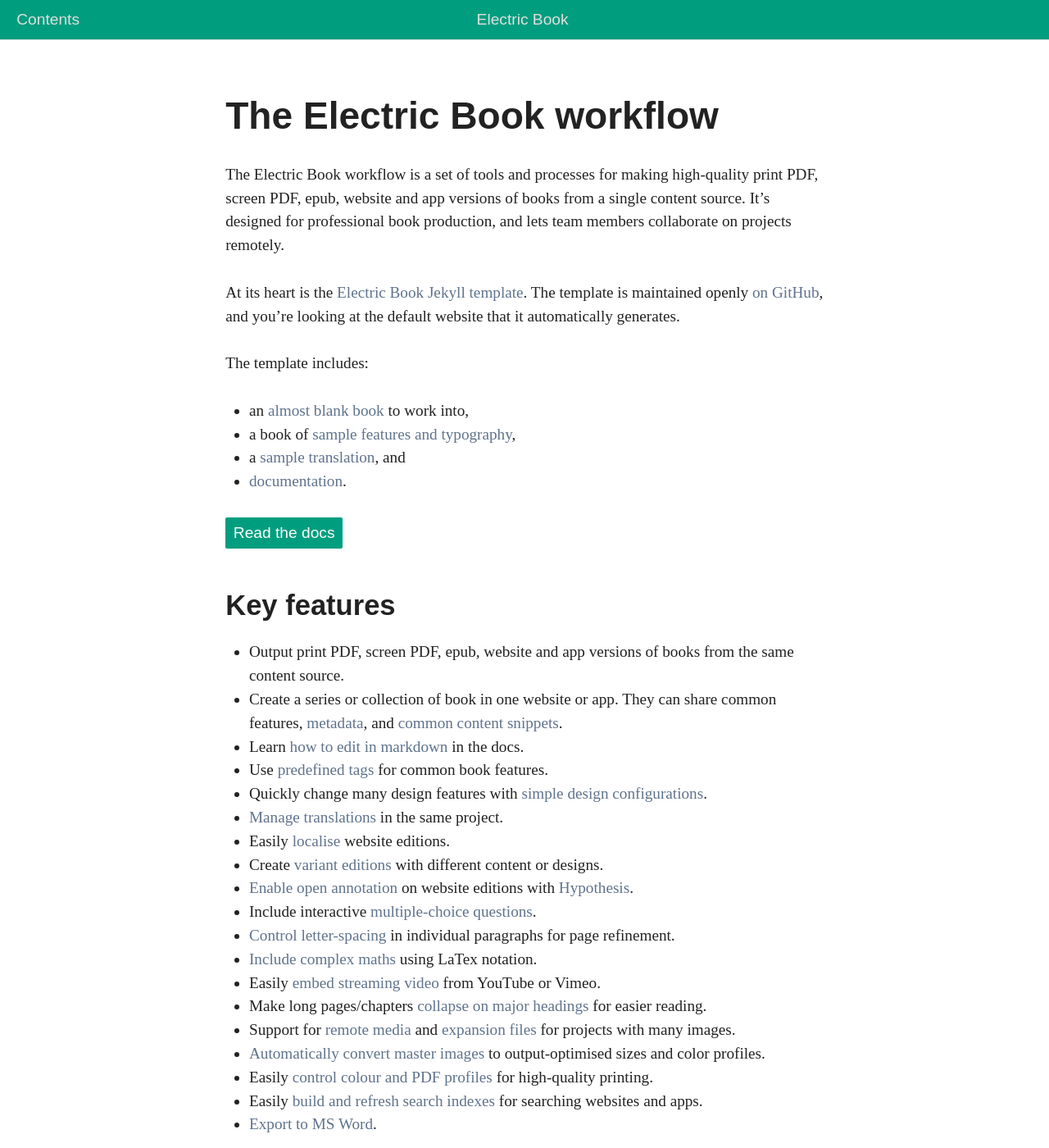
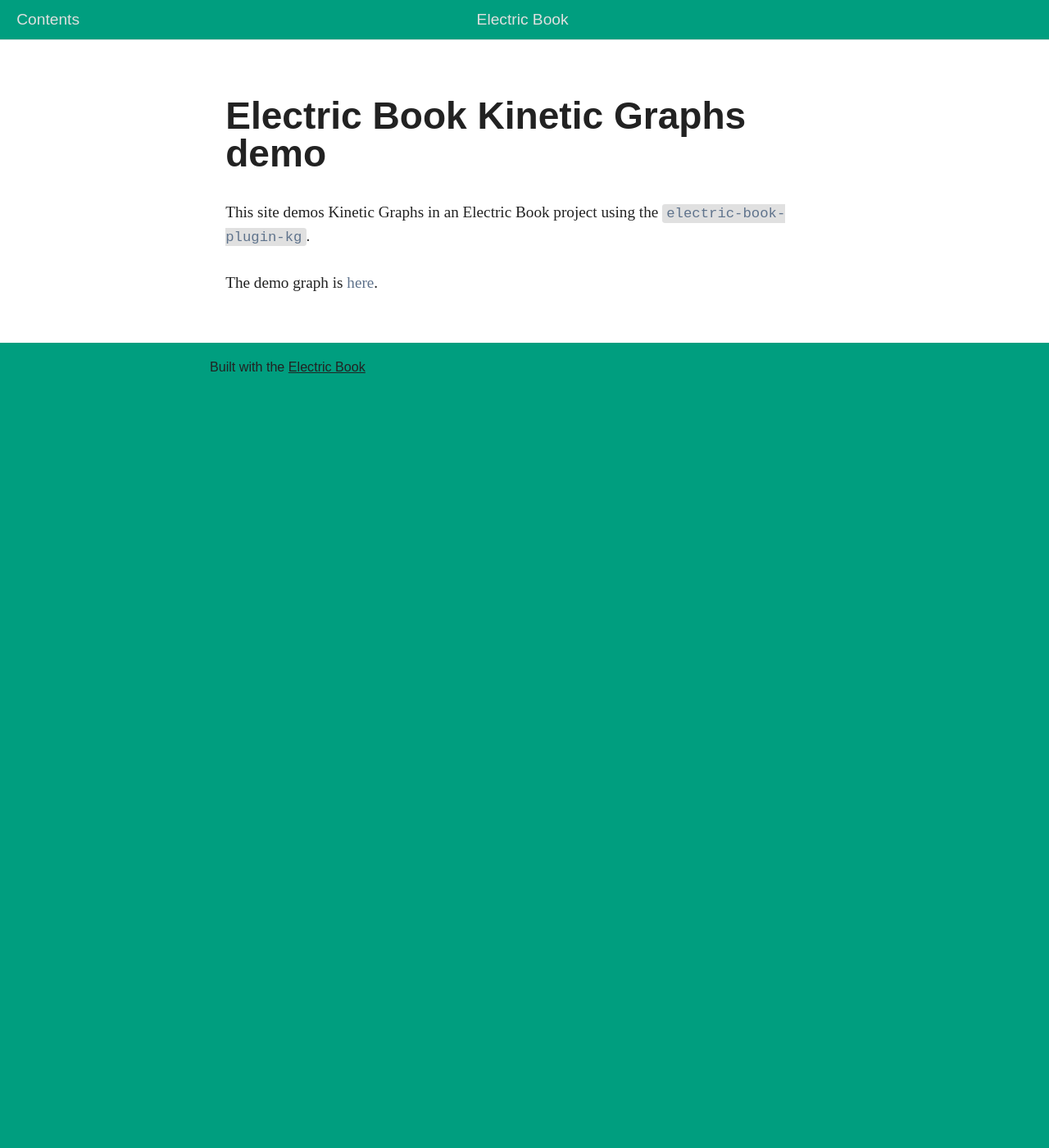
Before and after one commit to electricbookworks/eb-kg-demo, a Jekyll site: the page built from index.md, in a window 1280 px wide and 1400 px high. Shown: the whole window at 82% size. Built offline with Jekyll 4.4.1, drawn with Linux system fonts in a browser that asks for light colours; some of the changed text lies outside the part shown.

Commit message:
Add demo graph to text

```diff
--- a/index.md
+++ b/index.md
@@ -3,60 +3,8 @@
 style: home
 ---
 
-# The Electric Book workflow
+# Electric Book Kinetic Graphs demo
 
-The Electric Book workflow is a set of tools and processes for making high-quality print PDF, screen PDF, epub, website and app versions of books from a single content source. It's designed for professional book production, and lets team members collaborate on projects remotely.
+This site demos Kinetic Graphs in an Electric Book project using the [`electric-book-plugin-kg`](https://github.com/electricbookworks/electric-book-plugin-kg).
 
-At its heart is the [Electric Book Jekyll template](https://github.com/electricbookworks/electric-book). The template is maintained openly [on GitHub](https://github.com/electricbookworks/electric-book), and you're looking at the default website that it automatically generates.
-
-The template includes:
-
-- an [almost blank book](book/text/0-3-contents.html) to work into,
-- a book of [sample features and typography](samples/text/00-05-contents-page.html),
-- a [sample translation](samples/fr/text/00-05-contents-page.html), and
-- {% if site.output == "web" %}[documentation](docs/index.html){% else %}[online documentation](http://electricbook.works/docs/index.html){% endif %}.
-
-{% include metadata %}
-{% if output-docs == true %}
-[Read the docs]({{ site.baseurl }}/docs)
-{:.button}
-{% endif %}
-
-## Key features
-
-- Output print PDF, screen PDF, epub, website and app versions of books from the same content source.
-- Create a series or collection of book in one website or app. They can share common features, [metadata]({{ site.baseurl }}/docs/setup/metadata.html), and [common content snippets]({{ site.baseurl }}/docs/setup/repeatable-items.html).
-- Learn [how to edit in markdown]({{ site.baseurl }}/docs/editing/markdown.html) in the docs.
-- Use [predefined tags]({{ site.baseurl }}/docs/editing/classes.html) for common book features.
-- Quickly change many design features with [simple design configurations]({{ site.baseurl }}/docs/layout/design.html).
-- [Manage translations]({{ site.baseurl }}/docs/setup/translations.html) in the same project.
-- Easily [localise]({{ site.baseurl }}/docs/setup/translations.html) website editions.
-- Create [variant editions]({{ site.baseurl }}/docs/setup/variants.html) with different content or designs.
-- [Enable open annotation]({{ site.baseurl }}/docs/setup/settings.html#annotation) on website editions with [Hypothesis](https://hypothes.is).
-- Include interactive [multiple-choice questions]({{ site.baseurl }}/docs/editing/multiple-choice-questions.html).
-- [Control letter-spacing]({{ site.baseurl }}/docs/editing/classes.html#formatting) in individual paragraphs for page refinement.
-- [Include complex maths]({{ site.baseurl }}/docs/editing/maths.html) using LaTex notation.
-- Easily [embed streaming video]({{ site.baseurl }}/docs/editing/video.html) from YouTube or Vimeo.
-- Make long pages/chapters [collapse on major headings]({{ site.baseurl }}/docs/layout/content-accordion.html) for easier reading.
-- Support for [remote media]({{ site.baseurl }}/docs/images/external-media.html) and [expansion files]({{ site.baseurl }}/docs/output/app-output.html#android) for projects with many images.
-- [Automatically convert master images]({{ site.baseurl }}/docs/images/image-conversions.html) to output-optimised sizes and color profiles.
-- Easily [control colour and PDF profiles]({{ site.baseurl }}/docs/layout/colour-profiles.html) for high-quality printing.
-- Easily [build and refresh search indexes]({{ site.baseurl }}/docs/setup/search-indexes.html) for searching websites and apps.
-- [Export to MS Word]({{ site.baseurl }}/docs/output/word-output.html).
-
-The Electric Book workflow is maintained at [Electric Book Works](http://electricbookworks.com), who also provide paid book-hosting and support plans for publishers.
-{:#support}
-
-<!-- Remove these comment tags to activate a project home page for your book project
-
-{% include metadata %}
-
-# {{ project-name }}
-
-{{ project-description }}
-
-{% for book in site.data.meta.works %}
-*[{{ book.title }}]({{ book.directory }}/text/{{ book.products.web.start-page }}.html)*
-{% endfor %}
-
--->
+The demo graph is [here](book/text/01.html).
```
Also changed, not shown: book/text/01.md (+11 -1 lines).
